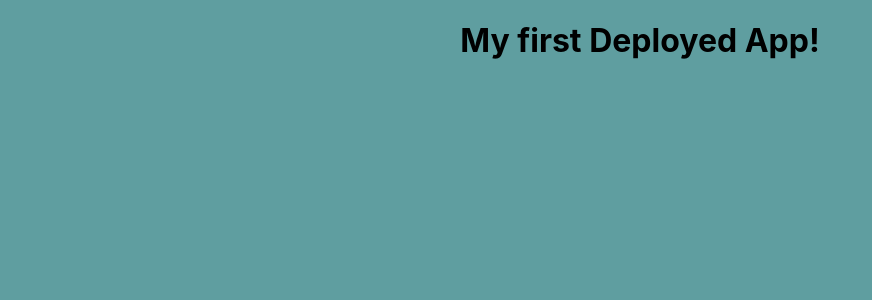
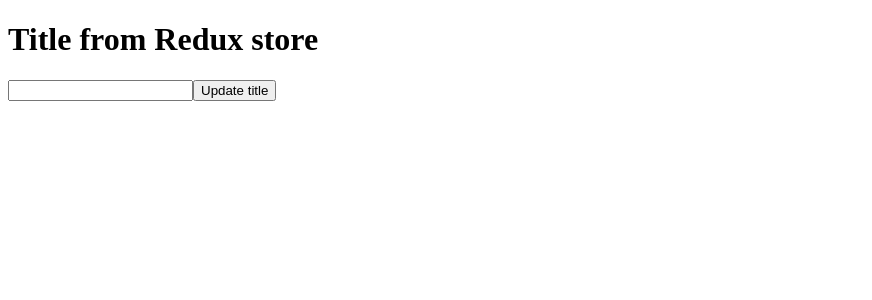
Before and after one commit to Kris-Thornton/web-guided-project-demo-app, a React (Create React App) app: page / in a window 1280 px wide. Shown: the top 300 px of the page, without its empty margins (0-872 px from the left). Built offline with nearby package versions, Linux system fonts and the light colour scheme.

Commit message:
Added new project and finished

```diff
--- a/package.json
+++ b/package.json
@@ -6,9 +6,14 @@
     "@testing-library/jest-dom": "^5.17.0",
     "@testing-library/react": "^13.4.0",
     "@testing-library/user-event": "^13.5.0",
+    "logger": "^0.0.1",
     "react": "^18.2.0",
     "react-dom": "^18.2.0",
+    "react-logger": "^1.1.0",
+    "react-redux": "^8.1.2",
     "react-scripts": "5.0.1",
+    "redux": "^4.2.1",
+    "redux-logger": "^3.0.6",
     "web-vitals": "^2.1.4"
   },
   "scripts": {
--- a/public/index.html
+++ b/public/index.html
@@ -33,7 +33,7 @@
       This HTML file is a template.
       If you open it directly in the browser, you will see an empty page.
 
-      You can add webfonts, meta tags, or analytics to this file.
+      You can add web fonts, meta tags, or analytics to this file.
       The build step will place the bundled scripts into the <body> tag.
 
       To begin the development, run `npm start` or `yarn start`.
--- a/src/App.js
+++ b/src/App.js
@@ -1,12 +1,30 @@
-import logo from './logo.svg';
-import './App.css';
+// import React from "react";
+// import ReactDOM from "react-dom/client";
+// import logger from "redux-logger";
+// import { applyMiddleware, createStore } from "redux";
+// import { Provider } from "react-redux";
 
-function App() {
-  return (
-    <div className="App">
-      <h1>My first Deployed App! </h1>
-    </div>
-  );
-}
+// import Title from "./components/Title";
+// import rootReducer from "./reducers/titleReducer";
 
-export default App;
+// // function reducer() {
+// //   return {
+// //     title: "Title from Redux store"
+// //   };
+// // }
+
+// const store = createStore(rootReducer, applyMiddleware(logger));
+
+// function App() {
+//   return (
+//     <div className="App">
+//       <Title />
+//     </div>
+//   );
+// }
+
+// ReactDOM.createRoot(document.getElementById("root")).render(
+//   <Provider store={store}>
+//     <App />
+//   </Provider>
+// );
--- /dev/null
+++ b/src/actions/actions.js
@@ -0,0 +1,9 @@
+export const UPDATE_TITLE = "UPDATE_TITLE";
+
+export function updateTitle(newTitle) {
+  console.log(newTitle);
+  return {
+    type: UPDATE_TITLE,
+    payload: newTitle
+  };
+}
--- /dev/null
+++ b/src/components/Title.jsx
@@ -0,0 +1,41 @@
+import React from "react";
+import { connect } from "react-redux";
+import { updateTitle } from "../actions/actions.js";
+
+class Title extends React.Component {
+  state = {
+    newTitleText: ""
+  };
+
+  handleChanges = (e) => {
+    this.setState({ [e.target.name]: e.target.value });
+  };
+
+  updateTitle = (e) => {
+    e.preventDefault();
+    this.props.updateTitle(this.state.newTitleText);
+  };
+
+  render() {
+    return (
+      <div>
+        <h1>{this.props.title}</h1>
+        <input
+          type="text"
+          name="newTitleText"
+          value={this.state.newTitleText}
+          onChange={this.handleChanges}
+        />
+        <button onClick={this.updateTitle}>Update title</button>
+      </div>
+    );
+  }
+}
+
+const mapStateToProps = (state) => {
+  return {
+    title: state.title
+  };
+};
+
+export default connect(mapStateToProps, { updateTitle })(Title);
--- a/src/index.js
+++ b/src/index.js
@@ -1,17 +1,30 @@
-import React from 'react';
-import ReactDOM from 'react-dom/client';
-import './index.css';
-import App from './App';
-import reportWebVitals from './reportWebVitals';
+import React from "react";
+import ReactDOM from "react-dom/client";
+import logger from "redux-logger";
+import { applyMiddleware, createStore } from "redux";
+import { Provider } from "react-redux";
 
-const root = ReactDOM.createRoot(document.getElementById('root'));
-root.render(
-  <React.StrictMode>
+import Title from "./components/Title";
+import rootReducer from "./reducers/titleReducer";
+
+// function reducer() {
+//   return {
+//     title: "Title from Redux store"
+//   };
+// }
+
+const store = createStore(rootReducer, applyMiddleware(logger));
+
+function App() {
+  return (
+    <div className="App">
+      <Title />
+    </div>
+  );
+}
+
+ReactDOM.createRoot(document.getElementById("root")).render(
+  <Provider store={store}>
     <App />
-  </React.StrictMode>
+  </Provider>
 );
-
-// If you want to start measuring performance in your app, pass a function
-// to log results (for example: reportWebVitals(console.log))
-// or send to an analytics endpoint. Learn more: https://bit.ly/CRA-vitals
-reportWebVitals();
--- /dev/null
+++ b/src/reducers/titleReducer.js
@@ -0,0 +1,19 @@
+import { UPDATE_TITLE } from "../actions/actions";
+
+const initialState = {
+  title: "Title from Redux store"
+};
+
+function reducer(state = initialState, action) {
+  switch (action.type) {
+    case UPDATE_TITLE:
+      return {
+        ...state,
+        title: action.payload
+      };
+    default:
+      return state;
+  }
+}
+
+export default reducer;
```
Also changed, not shown: 1 other file (tests, documents, lock files or other folders).
